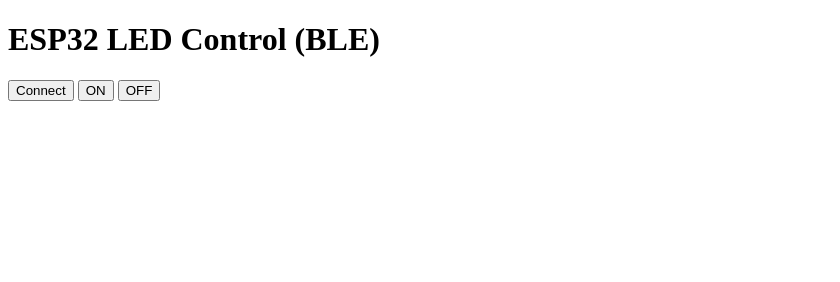
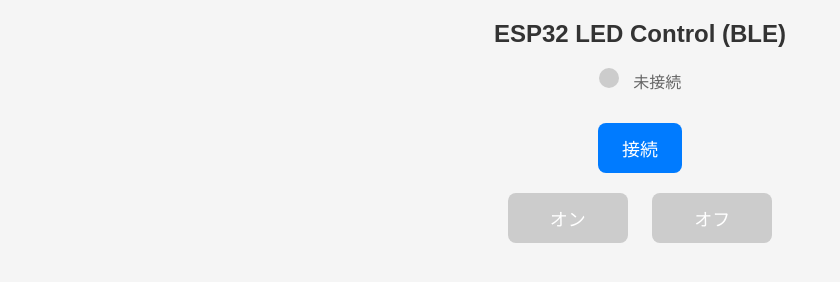
Before and after one commit to ay0803/bluetooth_test, a plain HTML site: page index.html in a window 1280 px wide. Shown: the whole page, without its empty margins (0-840 px from the left). Drawn offline with Linux system fonts and the light colour scheme.

Commit message:
Update index.html

```diff
--- a/index.html
+++ b/index.html
@@ -2,18 +2,87 @@
 <html>
 <head>
   <title>ESP32 LED Control</title>
+  <meta name="viewport" content="width=device-width, initial-scale=1.0">
+  <style>
+    body {
+      font-family: sans-serif;
+      margin: 20px;
+      text-align: center;
+      background-color: #f5f5f5;
+    }
+    h1 {
+      font-size: 24px;
+      color: #333;
+    }
+    .status-indicator {
+      width: 20px;
+      height: 20px;
+      border-radius: 50%;
+      background-color: #ccc;
+      display: inline-block;
+      margin-right: 10px;
+      transition: background-color 0.3s;
+    }
+    .status-indicator.connected {
+      background-color: #28a745;
+    }
+    button {
+      font-size: 18px;
+      padding: 12px 24px;
+      margin: 10px;
+      border-radius: 8px;
+      border: none;
+      background-color: #007bff;
+      color: white;
+      cursor: pointer;
+      transition: all 0.3s;
+    }
+    button:active {
+      transform: scale(0.95);
+    }
+    button:disabled {
+      background-color: #ccc;
+      cursor: not-allowed;
+    }
+    .control-button {
+      width: 120px;
+    }
+    .control-button.active {
+      background-color: #28a745;
+    }
+    .connection-status {
+      margin: 20px 0;
+      font-size: 16px;
+      color: #666;
+    }
+  </style>
 </head>
 <body>
   <h1>ESP32 LED Control (BLE)</h1>
-  <button onclick="connectBluetooth()">Connect</button>
-  <button onclick="sendData('ON')">ON</button>
-  <button onclick="sendData('OFF')">OFF</button>
+  <div class="connection-status">
+    <span class="status-indicator" id="connectionIndicator"></span>
+    <span id="statusText">未接続</span>
+  </div>
+  <button onclick="connectBluetooth()" id="connectButton">接続</button>
+  <br>
+  <button class="control-button" onclick="sendData('ON')" id="onButton" disabled>オン</button>
+  <button class="control-button" onclick="sendData('OFF')" id="offButton" disabled>オフ</button>
 
   <script>
     let bleDevice;
     let bleCharacteristic;
+    let currentState = 'OFF';
 
     async function connectBluetooth() {
+      const connectButton = document.getElementById('connectButton');
+      const statusIndicator = document.getElementById('connectionIndicator');
+      const statusText = document.getElementById('statusText');
+      const onButton = document.getElementById('onButton');
+      const offButton = document.getElementById('offButton');
+
+      connectButton.disabled = true;
+      connectButton.textContent = '接続中...';
+
       try {
         bleDevice = await navigator.bluetooth.requestDevice({
           acceptAllDevices: true,
@@ -24,19 +93,46 @@
         const service = await server.getPrimaryService('12345678-1234-5678-1234-56789abcdef0');
         bleCharacteristic = await service.getCharacteristic('abcdef12-3456-7890-abcd-ef1234567890');
 
-        alert("Bluetooth connected!");
+        statusIndicator.classList.add('connected');
+        statusText.textContent = '接続済み';
+        connectButton.textContent = '接続済み';
+        onButton.disabled = false;
+        offButton.disabled = false;
       } catch (error) {
         console.error(error);
+        alert("接続に失敗しました。もう一度お試しください。");
+        connectButton.disabled = false;
+        connectButton.textContent = '接続';
       }
     }
 
     async function sendData(value) {
       if (!bleCharacteristic) {
-        alert("Bluetooth not connected!");
+        alert("Bluetoothが接続されていません!");
         return;
       }
-      let encoder = new TextEncoder();
-      await bleCharacteristic.writeValue(encoder.encode(value));
+
+      const onButton = document.getElementById('onButton');
+      const offButton = document.getElementById('offButton');
+
+      try {
+        let encoder = new TextEncoder();
+        await bleCharacteristic.writeValue(encoder.encode(value));
+
+        // Update button states
+        if (value === 'ON') {
+          onButton.classList.add('active');
+          offButton.classList.remove('active');
+          currentState = 'ON';
+        } else {
+          offButton.classList.add('active');
+          onButton.classList.remove('active');
+          currentState = 'OFF';
+        }
+      } catch (error) {
+        console.error(error);
+        alert("コマンドの送信に失敗しました。");
+      }
     }
   </script>
 </body>
```
